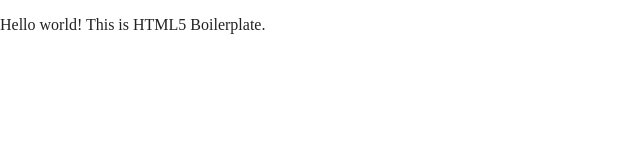
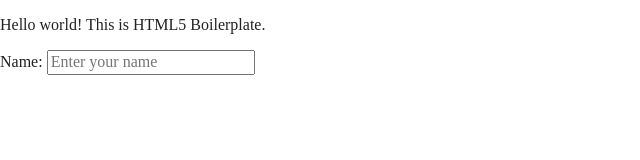
Before and after one commit to Sattva-108/HTML-Calculator, a website built with Parcel: page index.html in a window 1280 px wide. Shown: the whole page, without its empty margins (0-640 px from the left). Built offline with nearby package versions, Linux system fonts and the light colour scheme.

Commit message:
input box

```diff
--- a/index.html
+++ b/index.html
@@ -26,6 +26,8 @@
 
   <!-- Add your site or application content here -->
   <p>Hello world! This is HTML5 Boilerplate.</p>
+  <label for="nameInput">Name:</label>
+  <input type="text" id="nameInput" placeholder="Enter your name">
   <script src="js/vendor/modernizr-3.11.2.min.js"></script>
   <script src="js/plugins.js"></script>
   <script src="js/main.js"></script>
```
